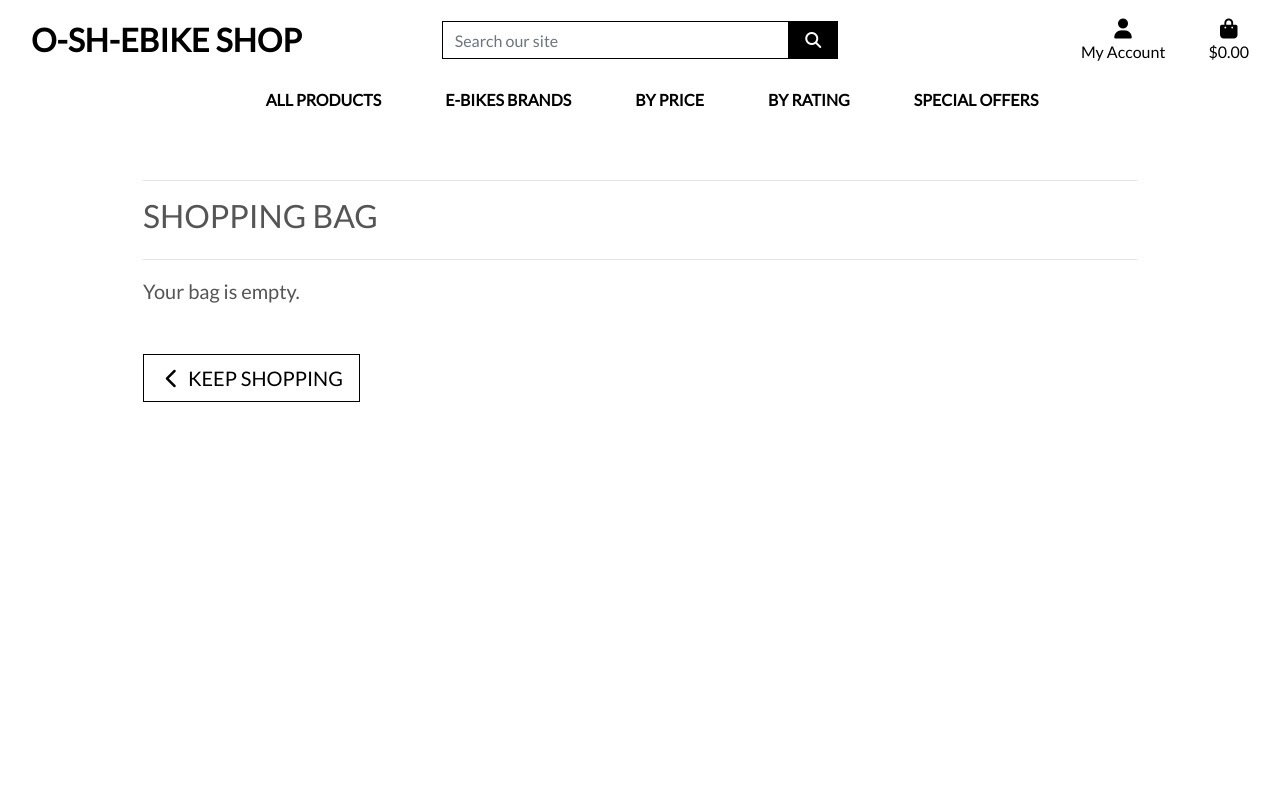
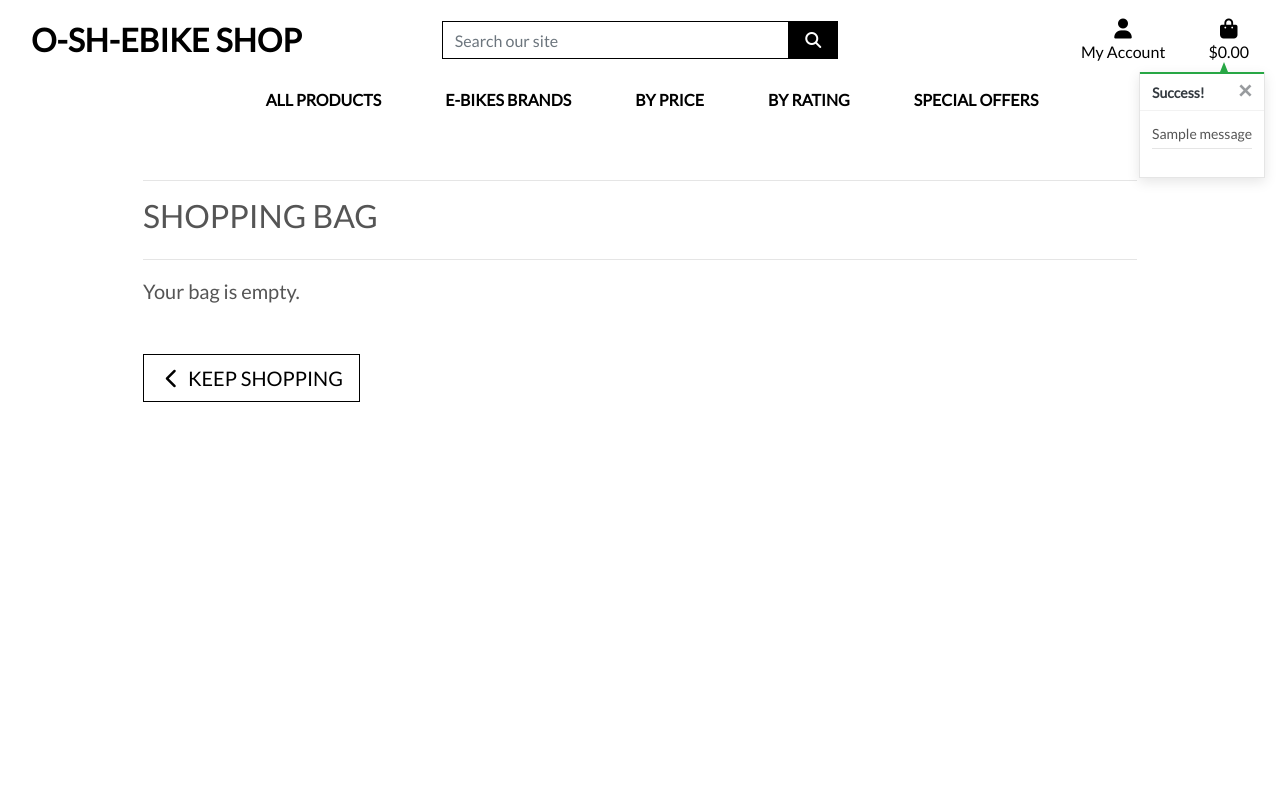
Before and after one commit to ShahemNezamEddin/O-SH-Ebike, a Django app: page /bag/ in a window 1280 px wide. Run offline with Django 3.2, Linux system fonts and the light colour scheme; tables that the repository leaves empty hold one stand-in row (values such as "Sample post"); one stand-in notice (Sample message) is shown; some libraries are stand-ins or nearby versions.

Commit message:
Add bag tools ,toasts and messages #11

```diff
--- a/Ebike_shop/settings.py
+++ b/Ebike_shop/settings.py
@@ -78,6 +78,8 @@ TEMPLATES = [
         },
     },
 ]
+
+MESSAGE_STORAGE = 'django.contrib.messages.storage.session.SessionStorage'
 
 WSGI_APPLICATION = 'Ebike_shop.wsgi.application'
 
--- a/bag/templates/bag/bag.html
+++ b/bag/templates/bag/bag.html
@@ -1,5 +1,6 @@
 {% extends "base.html" %}
 {% load static %}
+{% load bag_tools %}
 
 {% block page_header %}
     <div class="container header-container">
@@ -79,7 +80,7 @@
                                         <a class="remove-item text-danger float-right" id="remove_{{ item.item_id }}"><small>Remove</small></a>
                                     </td>
                                     <td class="py-3">
-                                        <p class="my-0">${{ item.product.price }}</p>
+                                        <p class="my-0">${{ item.product.price | calc_subtotal:item.quantity }}</p>
                                     </td>
                                 </tr>
                             {% endfor %}
--- a/static/css/base.css
+++ b/static/css/base.css
@@ -91,6 +91,78 @@ a.category-badge>span.badge:hover {
     cursor: pointer;
 }
 
+/* ------------------------------- bootstrap toasts */
+
+.message-container {
+    position: fixed;
+    top: 72px;
+    right: 15px;
+    z-index: 99999999999;
+}
+
+.custom-toast {
+    overflow: visible;
+}
+
+.toast-capper {
+    height: 2px;
+}
+
+/* from CSS-tricks.com: https://css-tricks.com/snippets/css/css-triangle/ */
+.arrow-up {
+    width: 0;
+    height: 0;
+    border-left: 4px solid transparent;
+    border-right: 4px solid transparent;
+    border-bottom: 10px solid black;
+    position: absolute;
+    top: -10px;
+    right: 36px;
+}
+
+/* Convenience classes - colors copied from Bootstrap */
+.arrow-primary {
+    border-bottom-color: #007bff !important;
+}
+
+.arrow-secondary {
+    border-bottom-color: #6c757d !important;
+}
+
+.arrow-success {
+    border-bottom-color: #28a745 !important;
+}
+
+.arrow-danger {
+    border-bottom-color: #dc3545 !important;
+}
+
+.arrow-warning {
+    border-bottom-color: #ffc107 !important;
+}
+
+.arrow-info {
+    border-bottom-color: #17a2b8 !important;
+}
+
+.arrow-light {
+    border-bottom-color: #f8f9fa !important;
+}
+
+.arrow-dark {
+    border-bottom-color: #343a40 !important;
+}
+
+.bag-notification-wrapper {
+    height: 100px;
+    overflow-x: hidden;
+    overflow-y: auto;
+}
+
+.toast {
+    max-width: 447px;
+}
+
 /* -------------------------------- Media Queries */
 
 /* Slightly larger container on xl screens */
--- a/templates/base.html
+++ b/templates/base.html
@@ -120,6 +120,19 @@
 
     {% if messages %}
     <div class="message-container">
+    {% for message in messages %}
+        {% with message.level as level %}
+            {% if level == 40 %}
+                {% include 'includes/toasts/toast_error.html' %}
+            {% elif level == 30 %}
+                {% include 'includes/toasts/toast_warning.html' %}
+            {% elif level == 25 %}
+                {% include 'includes/toasts/toast_success.html' %}
+            {% else %}
+                {% include 'includes/toasts/toast_info.html' %}
+            {% endif %}
+        {% endwith %}
+    {% endfor %}
     </div>
     {% endif %}
 
@@ -130,6 +143,9 @@
     {% endblock %}
 
     {% block postloadjs %}
+    <script type="text/javascript">
+        $('.toast').toast('show');
+    </script>
     {% endblock %}
 
 
--- /dev/null
+++ b/templates/includes/toasts/toast_success.html
@@ -0,0 +1,53 @@
+<div class="toast custom-toast rounded-0 border-top-0" data-autohide="false">
+    <div class="arrow-up arrow-success"></div>
+    <div class="w-100 toast-capper bg-success"></div>
+    <div class="toast-header bg-white text-dark">
+        <strong class="mr-auto">Success!</strong>
+        <button type="button" class="ml-2 mb-1 close text-dark" data-dismiss="toast" aria-label="Close">
+            <span aria-hidden="true">&times;</span>
+        </button>
+    </div>
+    <div class="toast-body bg-white">
+        <div class="row">
+            <div class="col">
+                {{ message }}
+                <hr class="mt-1 mb-3">
+            </div>
+        </div>
+        {% if grand_total %}
+            <p class="logo-font bg-white text-black py-1">Your Bag ({{ product_count }})</p>
+            <div class="bag-notification-wrapper">
+                {% for item in bag_items %}
+                    <div class="row">
+                        <div class="col-3 my-1">
+                            <img class="w-100" src="{{ item.product.image.url }}">
+                        </div>
+                        <div class="col-9">
+                            <p class="my-0"><strong>{{ item.product.name }}</strong></p>
+                            <p class="my-0 small text-muted">Qty: {{ item.quantity }}</p>
+                        </div>
+                    </div>
+                {% endfor %}
+            </div>
+            <div class="row">
+                <div class="col">
+                    <strong><p class="mt-3 mb-1 text-black">
+                        Total{% if free_delivery_delta > 0 %} (Exc. delivery){% endif %}:
+                        <span class="float-right">${{ total|floatformat:2 }}</span>
+                    </p></strong>
+                    {% if free_delivery_delta > 0 %}
+                        <p class="mb-0 p-2 bg-warning shadow-sm text-black text-center">
+                            Spend <strong>${{ free_delivery_delta }}</strong> more to get free next day delivery!
+                        </p>
+                    {% endif %}
+                    <a href="{% url 'view_bag' %}" class="btn btn-black btn-block rounded-0">
+                        <span class="text-uppercase">Go To Secure Checkout</span>
+                        <span class="icon">
+                            <i class="fas fa-lock"></i>
+                        </span>
+                    </a>
+                </div>
+            </div>
+        {% endif %}
+    </div>
+</div>
```
Also changed, not shown: bag/templatetags/bag_tools.py (added, +8 -0 lines), templates/includes/toasts/toast_error.html (added, +13 -0 lines), templates/includes/toasts/toast_info.html (added, +13 -0 lines), templates/includes/toasts/toast_warning.html (added, +13 -0 lines), bag/templatetags/__init__.py (added), bag/urls.py (line endings or trailing spaces).
